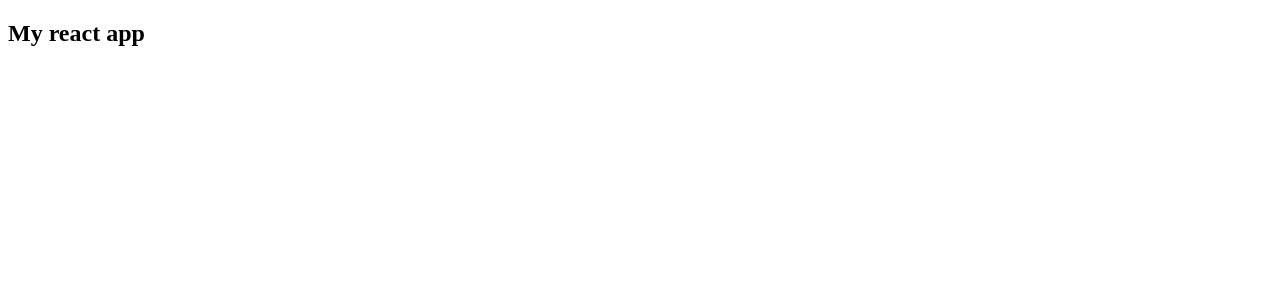
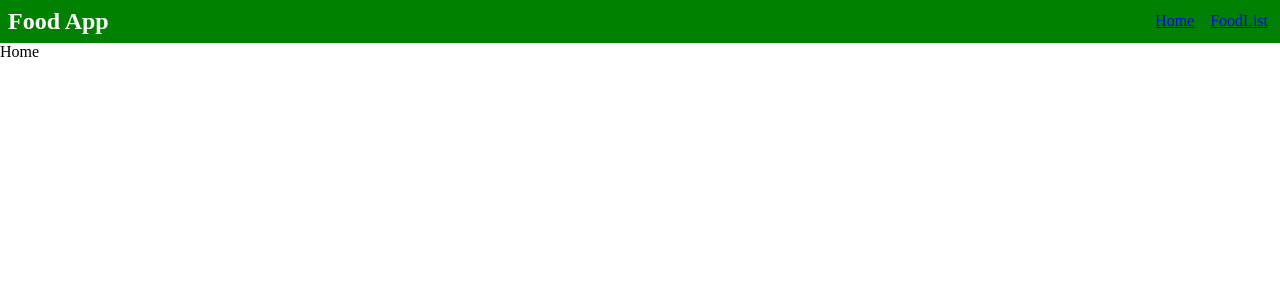
Before and after one commit to JRBirch/FoodCalendar, a React (Vite) app in the folder frontend/react-app/: page / in a window 1280 px wide. Shown: the top 300 px of the page. Built offline with nearby package versions, Linux system fonts and the light colour scheme.

Commit message:
[IMP] backend: Setup a basic Navbar which takes users between pages.
- Used react-router-dom for the router
- Using normal css for the styling

```diff
--- a/frontend/react-app/package.json
+++ b/frontend/react-app/package.json
@@ -11,7 +11,8 @@
   },
   "dependencies": {
     "react": "^18.2.0",
-    "react-dom": "^18.2.0"
+    "react-dom": "^18.2.0",
+    "react-router-dom": "^6.11.2"
   },
   "devDependencies": {
     "@types/react": "^18.0.28",
--- a/frontend/react-app/src/App.jsx
+++ b/frontend/react-app/src/App.jsx
@@ -1,7 +1,20 @@
 import './App.css'
+import {BrowserRouter, Routes, Route} from "react-router-dom";
+// import Navbar from "./Navbar";
+import AppLayout from './AppLayout';
+import Home from "./Home";
+import FoodList from "./FoodList";
+
 
 function App() {
-  return <h2>My react app</h2>
+  return <BrowserRouter>
+    <Routes>
+      <Route path="/" element={<AppLayout/>}>
+        <Route index element={<Home/>} />
+        <Route path="foodlist" element={<FoodList/>}/>
+      </Route>
+    </Routes>
+  </BrowserRouter>
 }
 
 export default App
--- /dev/null
+++ b/frontend/react-app/src/AppLayout.jsx
@@ -0,0 +1,14 @@
+import Navbar from "./Navbar";
+import {Outlet} from "react-router-dom";
+
+const AppLayout = () => {
+  return (
+    <>
+        <Navbar/>
+        <section className="main-section">
+            <Outlet/>
+        </section>
+    </>
+  )
+}
+export default AppLayout
--- /dev/null
+++ b/frontend/react-app/src/FoodList.jsx
@@ -0,0 +1,6 @@
+const FoodList = () => {
+  return (
+    <div>FoodList</div>
+  )
+}
+export default FoodList
--- /dev/null
+++ b/frontend/react-app/src/Home.jsx
@@ -0,0 +1,6 @@
+const Home = () => {
+  return (
+    <div>Home</div>
+  )
+}
+export default Home
--- /dev/null
+++ b/frontend/react-app/src/Navbar.css
@@ -0,0 +1,15 @@
+
+nav{
+    padding: 0.5rem;
+    background-color: green;
+    color: white;
+    display: flex;
+    justify-content: space-between;
+    /* gap: 1rem; */
+}
+
+.links{
+    padding:0.25rem;
+    display: flex;
+    gap:1rem;
+}
--- /dev/null
+++ b/frontend/react-app/src/Navbar.jsx
@@ -0,0 +1,17 @@
+import { Link } from "react-router-dom"
+import "./Navbar.css"
+
+const Navbar = () => {
+  return (
+    <nav>
+        <h1>Food App</h1>
+        <div className="links">
+            <Link to="/">Home</Link>
+            <Link to="/foodlist">FoodList</Link>
+        </div>
+
+    </nav>
+
+  )
+}
+export default Navbar
--- /dev/null
+++ b/frontend/react-app/src/main.css
@@ -0,0 +1,5 @@
+* {
+    padding: 0;
+    margin: 0;
+    box-sizing: border-box;
+}
--- a/frontend/react-app/src/main.jsx
+++ b/frontend/react-app/src/main.jsx
@@ -1,6 +1,7 @@
 import React from 'react'
 import ReactDOM from 'react-dom/client'
 import App from './App.jsx'
+import "./main.css"
 
 ReactDOM.createRoot(document.getElementById('root')).render(
   <React.StrictMode>
```
Also changed, not shown: 1 other file (tests, documents, lock files or other folders).
